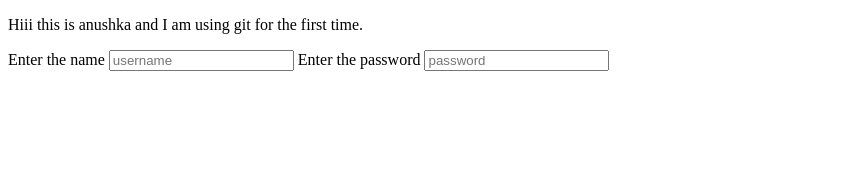
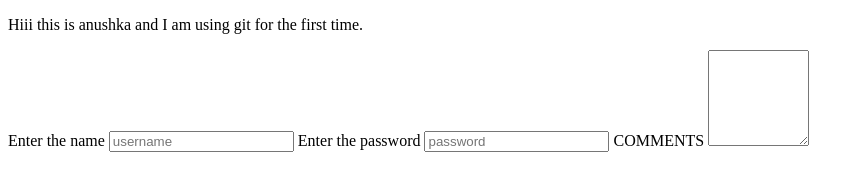
Before and after one commit to anushka9997/mileagecalculator, a plain HTML site: page index.html in a window 1280 px wide. Shown: the whole page, without its empty margins (0-864 px from the left). Drawn offline with Linux system fonts and the light colour scheme.

Commit message:
[CC 1075]|Added comments in the login page

```diff
--- a/index.html
+++ b/index.html
@@ -14,5 +14,8 @@
 
      <label>Enter the password</label>
      <input type="password" placeholder="password">
+
+     <label>COMMENTS</label>
+     <textarea  rows="6" cols="10"></textarea>
 </body>
 </html>
--- a/index.js
+++ b/index.js
@@ -1 +1,4 @@
 console.log("this is my javascript file");
+
+console.log("added the comments section using textarea and specifying the rows and columns in it. ")
+alert("Hope you enjoyed git!!!!");
```
